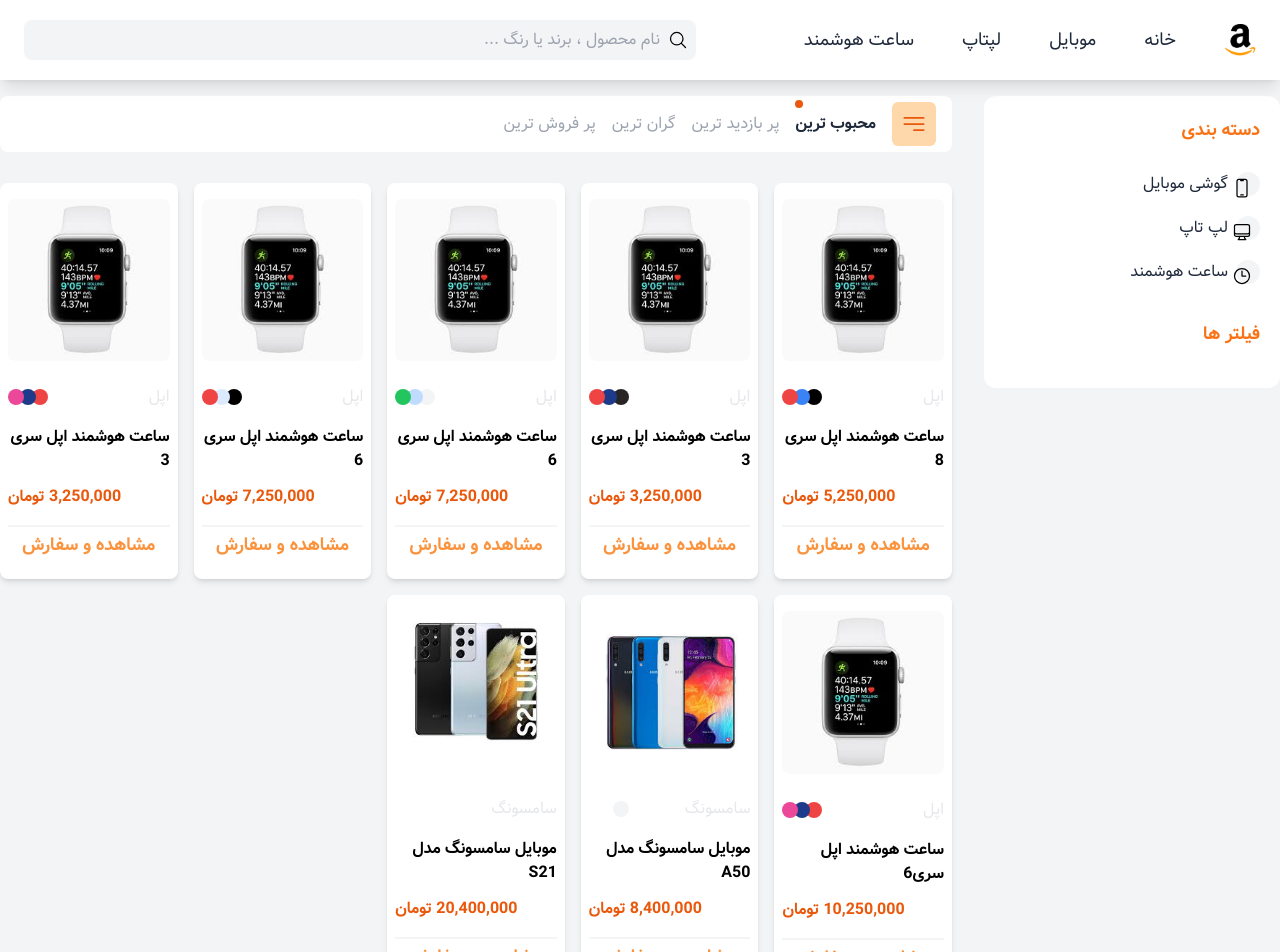
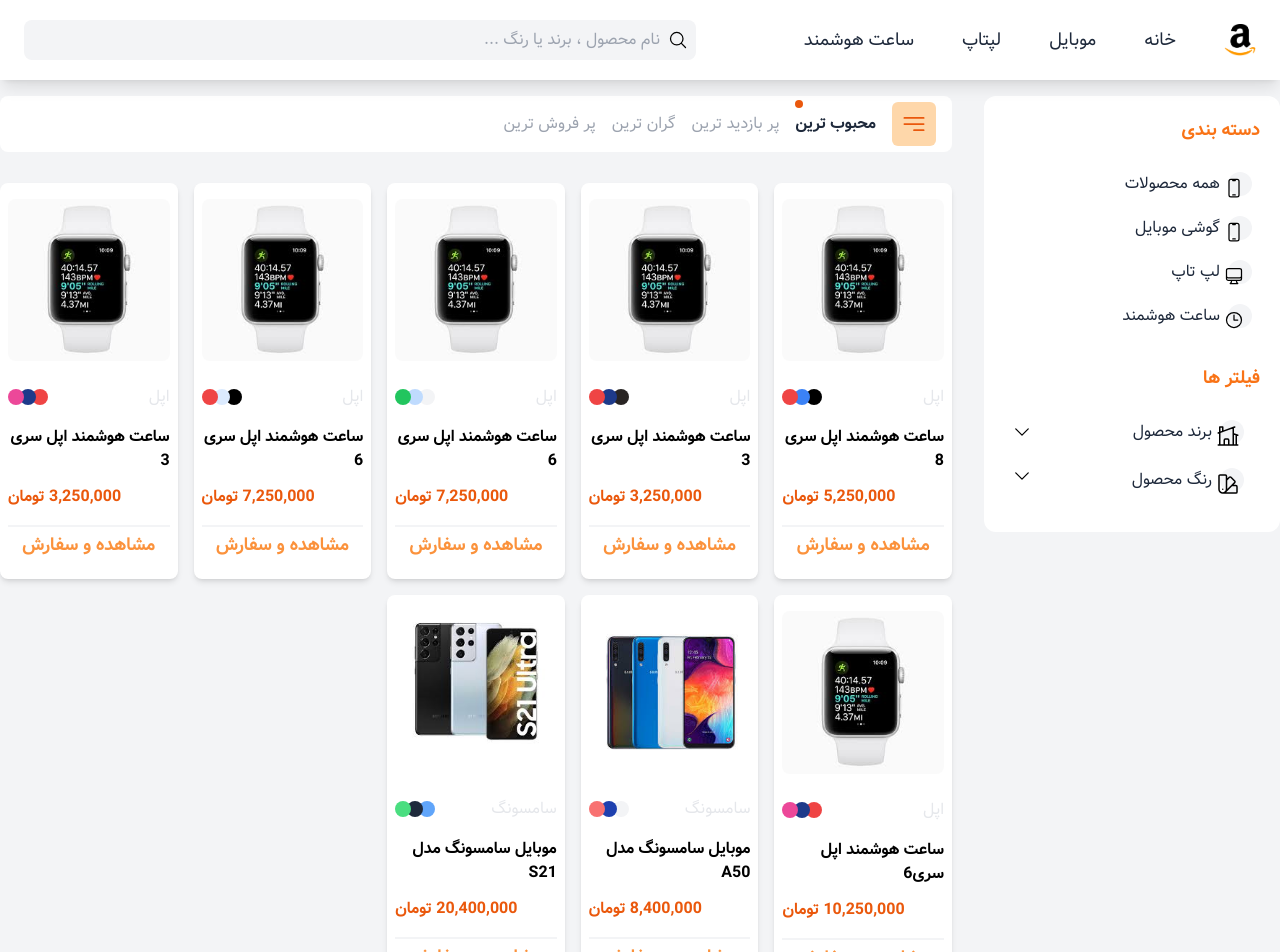
Before and after one commit to Redskullvue/Digitize-App, a Vue app: page / in a window 1280 px wide. Shown: the top 952 px of the page. Built offline with nearby package versions, Linux system fonts and the light colour scheme.

Commit message:
Feature :  Side bar new changes

```diff
--- a/src/components/side-bar.vue
+++ b/src/components/side-bar.vue
@@ -1,26 +1,28 @@
 <template>
-  <div class="bg-white p-5 rounded-xl">
+  <div class="bg-white p-5 rounded-xl sticky top-20">
     <!-- Catergories -Desktop Mode -->
     <div>
       <div class="text-orange-500 text-lg font-bold mb-5">دسته بندی</div>
-      <ul class="mb-7">
-        <li class="mb-1 hover:bg-gray-100 cursor-pointer rounded-md">
+      <ul class="mb-7 px-2">
+        <li
+          @click="resetSort"
+          class="mb-1 hover:bg-gray-100 cursor-pointer rounded-md"
+        >
           <a href="#" class="flex items-center py-2">
             <span class="relative h-6 w-6 rounded-full bg-gray-100">
-              <svg
-                xmlns="http://www.w3.org/2000/svg"
-                fill="none"
-                viewBox="0 0 24 24"
-                stroke-width="1.5"
-                stroke="currentColor"
-                class="w-5 h-6 absolute -bottom-1 -left-1"
-              >
-                <path
-                  stroke-linecap="round"
-                  stroke-linejoin="round"
-                  d="M10.5 1.5H8.25A2.25 2.25 0 006 3.75v16.5a2.25 2.25 0 002.25 2.25h7.5A2.25 2.25 0 0018 20.25V3.75a2.25 2.25 0 00-2.25-2.25H13.5m-3 0V3h3V1.5m-3 0h3m-3 18.75h3"
-                />
-              </svg>
+              <i-mobile class="absolute -bottom-1 -left-1" />
+            </span>
+            <span class="mr-2 text-slate-800"> همه محصولات</span></a
+          >
+        </li>
+
+        <li
+          @click="smartPhone"
+          class="mb-1 hover:bg-gray-100 cursor-pointer rounded-md"
+        >
+          <a href="#" class="flex items-center py-2">
+            <span class="relative h-6 w-6 rounded-full bg-gray-100">
+              <i-mobile class="absolute -bottom-1 -left-1" />
             </span>
             <span class="mr-2 text-slate-800">گوشی موبایل</span></a
           >
@@ -29,42 +31,19 @@
         <li class="mb-1 hover:bg-gray-100 cursor-pointer rounded-md">
           <a href="#" class="flex items-center py-2">
             <span class="relative h-6 w-6 rounded-full bg-gray-100">
-              <svg
-                xmlns="http://www.w3.org/2000/svg"
-                fill="none"
-                viewBox="0 0 24 24"
-                stroke-width="1.5"
-                stroke="currentColor"
-                class="w-5 h-6 absolute -bottom-1 -left-1"
-              >
-                <path
-                  stroke-linecap="round"
-                  stroke-linejoin="round"
-                  d="M9 17.25v1.007a3 3 0 01-.879 2.122L7.5 21h9l-.621-.621A3 3 0 0115 18.257V17.25m6-12V15a2.25 2.25 0 01-2.25 2.25H5.25A2.25 2.25 0 013 15V5.25m18 0A2.25 2.25 0 0018.75 3H5.25A2.25 2.25 0 003 5.25m18 0V12a2.25 2.25 0 01-2.25 2.25H5.25A2.25 2.25 0 013 12V5.25"
-                />
-              </svg>
+              <i-lap-top class="absolute -bottom-1 -left-1" />
             </span>
             <span class="mr-2 text-slate-800">لپ تاپ</span>
           </a>
         </li>
 
-        <li class="hover:bg-gray-100 cursor-pointer rounded-md">
+        <li
+          @click="smartWatch"
+          class="hover:bg-gray-100 cursor-pointer rounded-md"
+        >
           <a href="#" class="flex items-center py-2">
             <span class="relative h-6 w-6 rounded-full bg-gray-100">
-              <svg
-                xmlns="http://www.w3.org/2000/svg"
-                fill="none"
-                viewBox="0 0 24 24"
-                stroke-width="1.5"
-                stroke="currentColor"
-                class="w-5 h-6 absolute -bottom-1 -left-1"
-              >
-                <path
-                  stroke-linecap="round"
-                  stroke-linejoin="round"
-                  d="M12 6v6h4.5m4.5 0a9 9 0 11-18 0 9 9 0 0118 0z"
-                />
-              </svg>
+              <i-watch class="absolute -bottom-1 -left-1" />
             </span>
             <span class="mr-2 text-slate-800">ساعت هوشمند</span>
           </a>
@@ -74,12 +53,249 @@
     <!-- Filters -Desktop Filter -->
     <div class="">
       <div class="text-orange-500 text-lg font-bold mb-5">فیلتر ها</div>
+      <!-- Accordion number 1  -->
+      <div class="px-2 mt-4 mb-3">
+        <!-- Accordion Header -->
+        <div
+          class="flex items-center justify-between hover:bg-gray-100 rounded-xl cursor-pointer"
+          @click="isBrandsAcc = !isBrandsAcc"
+        >
+          <div class="flex items-center p-2">
+            <span class="relative h-6 w-6 rounded-full bg-gray-100">
+              <svg
+                xmlns="http://www.w3.org/2000/svg"
+                fill="none"
+                viewBox="0 0 24 24"
+                stroke-width="1.5"
+                stroke="currentColor"
+                class="w-6 h-6 absolute -bottom-1 -left-1"
+              >
+                <path
+                  stroke-linecap="round"
+                  stroke-linejoin="round"
+                  d="M8.25 21v-4.875c0-.621.504-1.125 1.125-1.125h2.25c.621 0 1.125.504 1.125 1.125V21m0 0h4.5V3.545M12.75 21h7.5V10.75M2.25 21h1.5m18 0h-18M2.25 9l4.5-1.636M18.75 3l-1.5.545m0 6.205l3 1m1.5.5l-1.5-.5M6.75 7.364V3h-3v18m3-13.636l10.5-3.819"
+                />
+              </svg>
+            </span>
+            <span class="text-slate-800 mr-2">برند محصول </span>
+          </div>
+          <!-- These 2 SVGS are Chevron ICons -->
+          <svg
+            xmlns="http://www.w3.org/2000/svg"
+            fill="none"
+            viewBox="0 0 24 24"
+            stroke-width="1.5"
+            stroke="currentColor"
+            class="w-5 h-5"
+            v-if="isBrandsAcc == false"
+          >
+            <path
+              stroke-linecap="round"
+              stroke-linejoin="round"
+              d="M19.5 8.25l-7.5 7.5-7.5-7.5"
+            />
+          </svg>
+          <svg
+            xmlns="http://www.w3.org/2000/svg"
+            fill="none"
+            viewBox="0 0 24 24"
+            stroke-width="1.5"
+            stroke="currentColor"
+            class="w-5 h-5"
+            v-if="isBrandsAcc == true"
+          >
+            <path
+              stroke-linecap="round"
+              stroke-linejoin="round"
+              d="M4.5 15.75l7.5-7.5 7.5 7.5"
+            />
+          </svg>
+        </div>
+        <!-- Accordion Content -->
+        <div v-if="isBrandsAcc" class="px-2">
+          <div class="px-2 flex justify-center flex-col gap-y-2">
+            <label for="apple" class="py-1 cursor pointer">
+              <input
+                type="checkbox"
+                named="brand"
+                id="apple"
+                class="form-checkbox rounded text-orange-500 focus:ring-orange-500"
+              />
+              <span class="mr-2 text-slate-500">اپل</span>
+            </label>
+            <label for="Xiaomi" class="py-1 cursor pointer">
+              <input
+                type="checkbox"
+                named="brand"
+                id="Xiaomi"
+                class="form-checkbox rounded text-orange-500 focus:ring-orange-500"
+              />
+              <span class="mr-2 text-slate-500">شیاومی</span>
+            </label>
+            <label for="Samsung" class="py-1 cursor pointer">
+              <input
+                type="checkbox"
+                named="brand"
+                id="Samsung"
+                class="form-checkbox rounded text-orange-500 focus:ring-orange-500"
+              />
+              <span class="mr-2 text-slate-500">سامسونگ</span>
+            </label>
+          </div>
+        </div>
+        <div>
+          <div
+            class="flex items-center justify-between hover:bg-gray-100 rounded-xl cursor-pointer"
+            @click="isColorAcc = !isColorAcc"
+          >
+            <div class="flex items-center p-2 mt-2">
+              <span class="relative h-6 w-6 rounded-full bg-gray-100">
+                <svg
+                  xmlns="http://www.w3.org/2000/svg"
+                  fill="none"
+                  viewBox="0 0 24 24"
+                  stroke-width="1.5"
+                  stroke="currentColor"
+                  class="w-6 h-6 absolute -bottom-1 -left-1"
+                >
+                  <path
+                    stroke-linecap="round"
+                    stroke-linejoin="round"
+                    d="M4.098 19.902a3.75 3.75 0 005.304 0l6.401-6.402M6.75 21A3.75 3.75 0 013 17.25V4.125C3 3.504 3.504 3 4.125 3h5.25c.621 0 1.125.504 1.125 1.125v4.072M6.75 21a3.75 3.75 0 003.75-3.75V8.197M6.75 21h13.125c.621 0 1.125-.504 1.125-1.125v-5.25c0-.621-.504-1.125-1.125-1.125h-4.072M10.5 8.197l2.88-2.88c.438-.439 1.15-.439 1.59 0l3.712 3.713c.44.44.44 1.152 0 1.59l-2.879 2.88M6.75 17.25h.008v.008H6.75v-.008z"
+                  />
+                </svg>
+              </span>
+              <span class="text-slate-800 mr-2">رنگ محصول </span>
+            </div>
+            <!-- These 2 SVGS are Chevron ICons -->
+            <svg
+              xmlns="http://www.w3.org/2000/svg"
+              fill="none"
+              viewBox="0 0 24 24"
+              stroke-width="1.5"
+              stroke="currentColor"
+              class="w-5 h-5"
+              v-if="isColorAcc == false"
+            >
+              <path
+                stroke-linecap="round"
+                stroke-linejoin="round"
+                d="M19.5 8.25l-7.5 7.5-7.5-7.5"
+              />
+            </svg>
+            <svg
+              xmlns="http://www.w3.org/2000/svg"
+              fill="none"
+              viewBox="0 0 24 24"
+              stroke-width="1.5"
+              stroke="currentColor"
+              class="w-5 h-5"
+              v-if="isColorAcc == true"
+            >
+              <path
+                stroke-linecap="round"
+                stroke-linejoin="round"
+                d="M4.5 15.75l7.5-7.5 7.5 7.5"
+              />
+            </svg>
+          </div>
+          <!-- Accordion Content -->
+          <div v-if="isColorAcc" class="px-2">
+            <div class="px-2 flex justify-center flex-col gap-y-2">
+              <label for="Black" class="py-1 cursor pointer">
+                <input
+                  type="checkbox"
+                  named="Color"
+                  id="Black"
+                  class="form-checkbox rounded text-orange-500 focus:ring-orange-500"
+                />
+                <span class="mr-2 text-slate-500">مشکی</span>
+              </label>
+              <label for="Yellow" class="py-1 cursor pointer">
+                <input
+                  type="checkbox"
+                  named="Color"
+                  id="Yellow"
+                  class="form-checkbox rounded text-orange-500 focus:ring-orange-500"
+                />
+                <span class="mr-2 text-slate-500">زرد</span>
+              </label>
+              <label for="White" class="py-1 cursor pointer">
+                <input
+                  type="checkbox"
+                  named="Color"
+                  id="White"
+                  class="form-checkbox rounded text-orange-500 focus:ring-orange-500"
+                />
+                <span class="mr-2 text-slate-500">سفید</span>
+              </label>
+              <label for="Purple" class="py-1 cursor pointer">
+                <input
+                  type="checkbox"
+                  named="color"
+                  id="purple"
+                  class="form-checkbox rounded text-orange-500 focus:ring-orange-500"
+                />
+                <span class="mr-2 text-slate-500">بنفش</span>
+              </label>
+            </div>
+          </div>
+        </div>
+        <!-- The End Of ACccordions  -->
+      </div>
     </div>
   </div>
 </template>
 
 <script>
-export default {};
+import iMobile from "./icons/imobile.vue";
+import iLapTop from "./icons/ilaptop.vue";
+import iWatch from "./icons/iClock.vue";
+export default {
+  components: {
+    iMobile,
+    iLapTop,
+    iWatch,
+  },
+  props: {
+    products: { type: Array, required: true },
+  },
+  data() {
+    return {
+      // This data is For Accordion Number 1 to Toggle
+      isBrandsAcc: false,
+      isColorAcc: false,
+      selectedCategory: [],
+    };
+  },
+  methods: {
+    smartWatch() {
+      this.selectedCategory = [];
+      this.products.filter((item) => {
+        if (item.section == "Watch") {
+          this.selectedCategory.push(item);
+        }
+      });
+      this.$emit("changeCategory", this.selectedCategory);
+    },
+    smartPhone() {
+      this.selectedCategory = [];
+      this.products.filter((item) => {
+        if (item.section == "Mobile") {
+          this.selectedCategory.push(item);
+        }
+      });
+      this.$emit("changeCategory", this.selectedCategory);
+    },
+    resetSort() {
+      this.selectedCategory = [];
+      this.products.forEach((item) => {
+        this.selectedCategory.push(item);
+      });
+      this.$emit("changeCategory", this.selectedCategory);
+    },
+  },
+};
 </script>
 
 <style></style>
--- a/tailwind/output.css
+++ b/tailwind/output.css
@@ -719,9 +719,8 @@
   margin-right: 1rem;
 }
 
-.mx-2 {
-  margin-left: 0.5rem;
-  margin-right: 0.5rem;
+.mb-16 {
+  margin-bottom: 4rem;
 }
 
 .mb-8 {
@@ -780,26 +779,6 @@
   margin-bottom: 0.75rem;
 }
 
-.mt-12 {
-  margin-top: 3rem;
-}
-
-.mt-48 {
-  margin-top: 12rem;
-}
-
-.mt-8 {
-  margin-top: 2rem;
-}
-
-.mb-12 {
-  margin-bottom: 3rem;
-}
-
-.mb-16 {
-  margin-bottom: 4rem;
-}
-
 .block {
   display: block;
 }
@@ -828,6 +807,10 @@
   height: 1.5rem;
 }
 
+.h-40 {
+  height: 10rem;
+}
+
 .h-4 {
   height: 1rem;
 }
@@ -838,6 +821,10 @@
 
 .h-5 {
   height: 1.25rem;
+}
+
+.h-36 {
+  height: 9rem;
 }
 
 .w-7 {
@@ -854,6 +841,10 @@
 
 .w-full {
   width: 100%;
+}
+
+.w-40 {
+  width: 10rem;
 }
 
 .w-4 {
@@ -1032,13 +1023,37 @@
   background-color: rgb(236 72 153 / var(--tw-bg-opacity));
 }
 
-.bg-red-100 {
+.bg-blue-800 {
   --tw-bg-opacity: 1;
-  background-color: rgb(254 226 226 / var(--tw-bg-opacity));
+  background-color: rgb(30 64 175 / var(--tw-bg-opacity));
+}
+
+.bg-red-400 {
+  --tw-bg-opacity: 1;
+  background-color: rgb(248 113 113 / var(--tw-bg-opacity));
 }
 
 .bg-transparent {
   background-color: transparent;
+}
+
+.bg-blue-400 {
+  --tw-bg-opacity: 1;
+  background-color: rgb(96 165 250 / var(--tw-bg-opacity));
+}
+
+.bg-slate-800 {
+  --tw-bg-opacity: 1;
+  background-color: rgb(30 41 59 / var(--tw-bg-opacity));
+}
+
+.bg-green-400 {
+  --tw-bg-opacity: 1;
+  background-color: rgb(74 222 128 / var(--tw-bg-opacity));
+}
+
+.bg-auto {
+  background-size: auto;
 }
 
 .stroke-orange-400 {
@@ -1047,6 +1062,11 @@
 
 .stroke-gray-300 {
   stroke: #d1d5db;
+}
+
+.object-cover {
+  -o-object-fit: cover;
+     object-fit: cover;
 }
 
 .p-2 {
@@ -1136,6 +1156,11 @@
   color: rgb(30 41 59 / var(--tw-text-opacity));
 }
 
+.text-orange-500 {
+  --tw-text-opacity: 1;
+  color: rgb(249 115 22 / var(--tw-text-opacity));
+}
+
 .text-gray-200 {
   --tw-text-opacity: 1;
   color: rgb(229 231 235 / var(--tw-text-opacity));
@@ -1144,11 +1169,6 @@
 .text-orange-400 {
   --tw-text-opacity: 1;
   color: rgb(251 146 60 / var(--tw-text-opacity));
-}
-
-.text-orange-500 {
-  --tw-text-opacity: 1;
-  color: rgb(249 115 22 / var(--tw-text-opacity));
 }
 
 .text-slate-500 {
```
